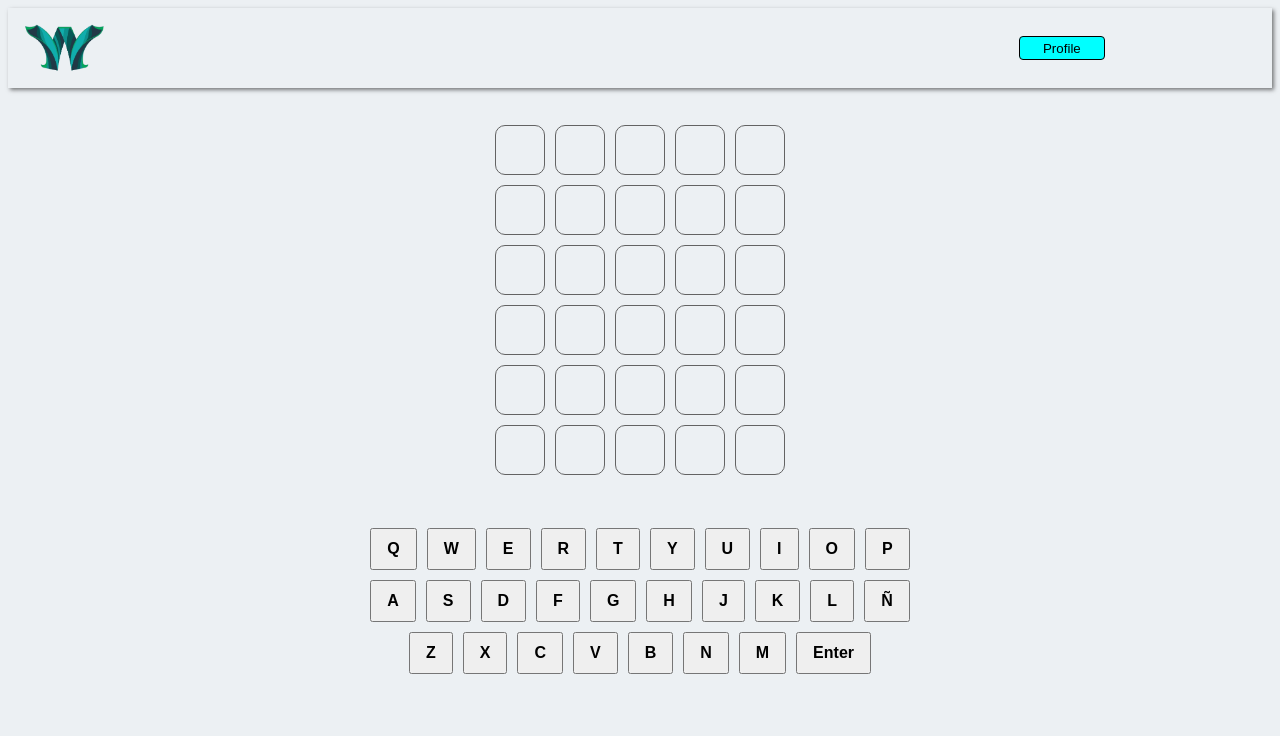
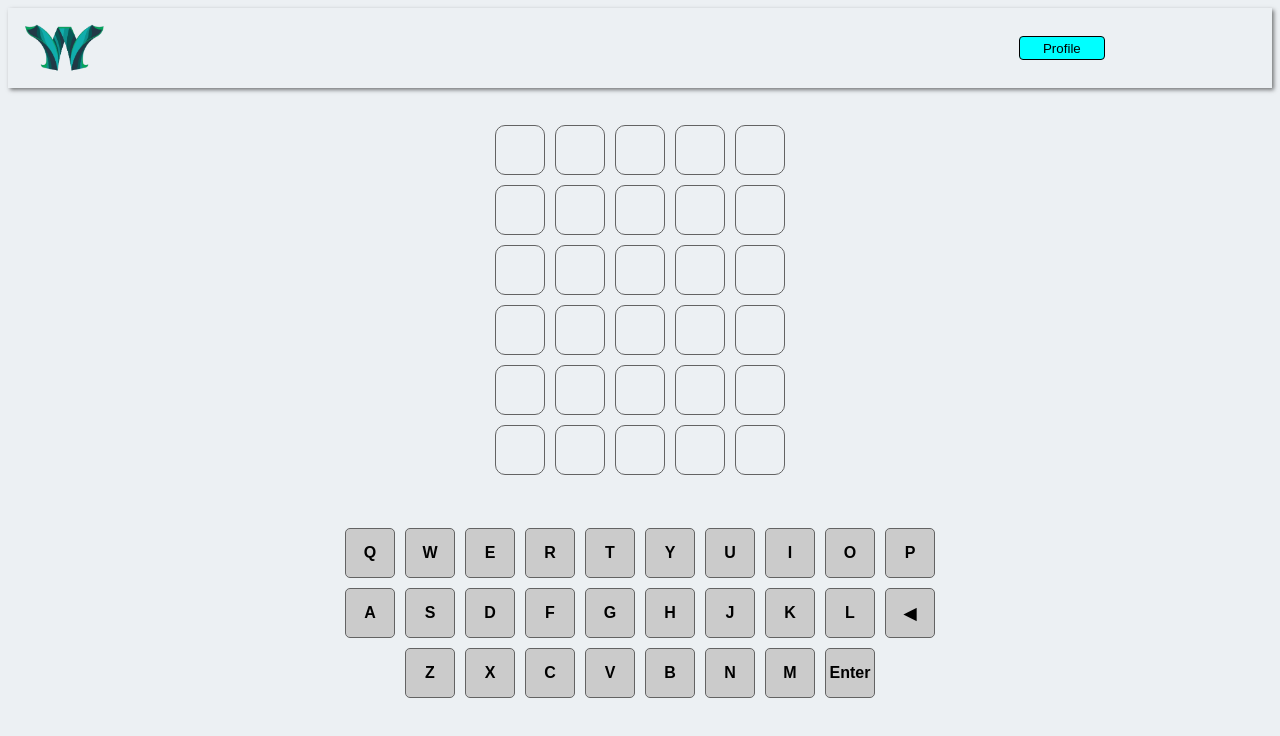
Before and after one commit to cga353/WordPlay, an Angular app in the folder WordPlay/: page /home in a window 1280 px wide. Shown: the top 736 px of the page. Built offline with nearby package versions, Linux system fonts and the light colour scheme; no server answers.

Commit message:
Avance teclado

```diff
--- a/WordPlay/src/app/tablero/tablero.component.css
+++ b/WordPlay/src/app/tablero/tablero.component.css
@@ -29,8 +29,20 @@
     justify-content: center;
     align-items: center;
     margin: 5px;
+}
 
+.tecla {
+    border: 1px solid #636363;
+    background-color: #cbcbcb;
+    border-radius: 5px;
+    width: 50px;
+    height: 50px;
+    display: flex;
+    justify-content: center;
+    align-items: center;
+    margin: 5px;
 }
+
 
 .correcto {
     background-color: rgb(31, 143, 31);
@@ -102,6 +114,10 @@
     animation-duration: 1s; /* Cambiar la duración de la animación según sea necesario */
 }
 
+.teclado.animate__slideInUp {
+    animation-duration: 2s; /* Cambiar la duración de la animación según sea necesario */
+}
+
 @keyframes flipInX {
     from {
         transform: perspective(400px) rotate3d(0, 1, 0, 90deg);
--- a/WordPlay/src/app/tablero/tablero.component.html
+++ b/WordPlay/src/app/tablero/tablero.component.html
@@ -10,9 +10,9 @@
     </div>
 
     <!-- Tu teclado virtual -->
-    <div class="teclado">
+    <div class="teclado animate__animated animate__slideInUp">
         <div class="fila-teclado" *ngFor="let fila of teclado">
-            <button *ngFor="let tecla of fila">
+            <button *ngFor="let tecla of fila" class="tecla" (click)="agregarLetra(tecla)">
                 {{ tecla }}
             </button>
         </div>
--- a/WordPlay/src/app/tablero/tablero.component.ts
+++ b/WordPlay/src/app/tablero/tablero.component.ts
@@ -32,7 +32,7 @@ export class TableroComponent implements OnInit {
   // Definimos el teclado virtual
   teclado: string[][] = [
     ['Q', 'W', 'E', 'R', 'T', 'Y', 'U', 'I', 'O', 'P'],
-    ['A', 'S', 'D', 'F', 'G', 'H', 'J', 'K', 'L', 'Ñ'],
+    ['A', 'S', 'D', 'F', 'G', 'H', 'J', 'K', 'L', '◀'],
     ['Z', 'X', 'C', 'V', 'B', 'N', 'M', 'Enter']
   ];
   estadoTeclas: { [key: string]: string } = {};
@@ -109,6 +109,21 @@ export class TableroComponent implements OnInit {
     }
   }
 
+  agregarLetra(letra: string) {
+    if (this.entradaActivada && !this.palabraAdivinada) {
+      if (letra === 'Enter') {
+        this.recogerEnter();
+      } else if (letra === '◀') {
+        this.borrarLetra();
+      } else {
+        const letraIndex = this.filas[this.filaActual].indexOf('');
+        if (letraIndex !== -1) {
+          this.filas[this.filaActual][letraIndex] = letra.toUpperCase();
+        }
+      }
+    }
+  }
+
   avanzarFila() {
     const filaIndex = this.obtenerFilaDisponible();
     if (filaIndex !== -1) {
@@ -153,7 +168,7 @@ export class TableroComponent implements OnInit {
   }
 
 
-comprobarPalabra() {
+  comprobarPalabra() {
     const palabraIngresada = this.filas[this.filaActual].join('').trim().toLocaleLowerCase();
 
     // Llamada a la API para verificar si la palabra existe
```
